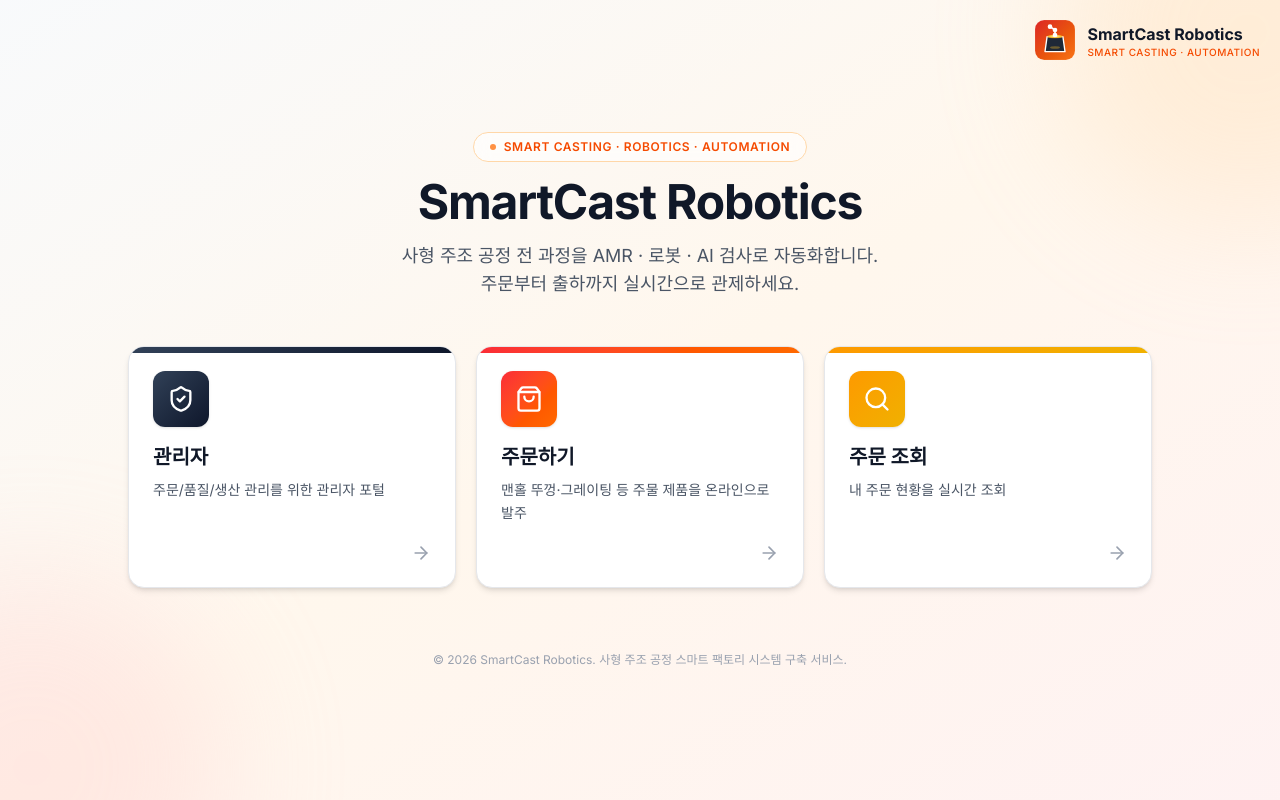
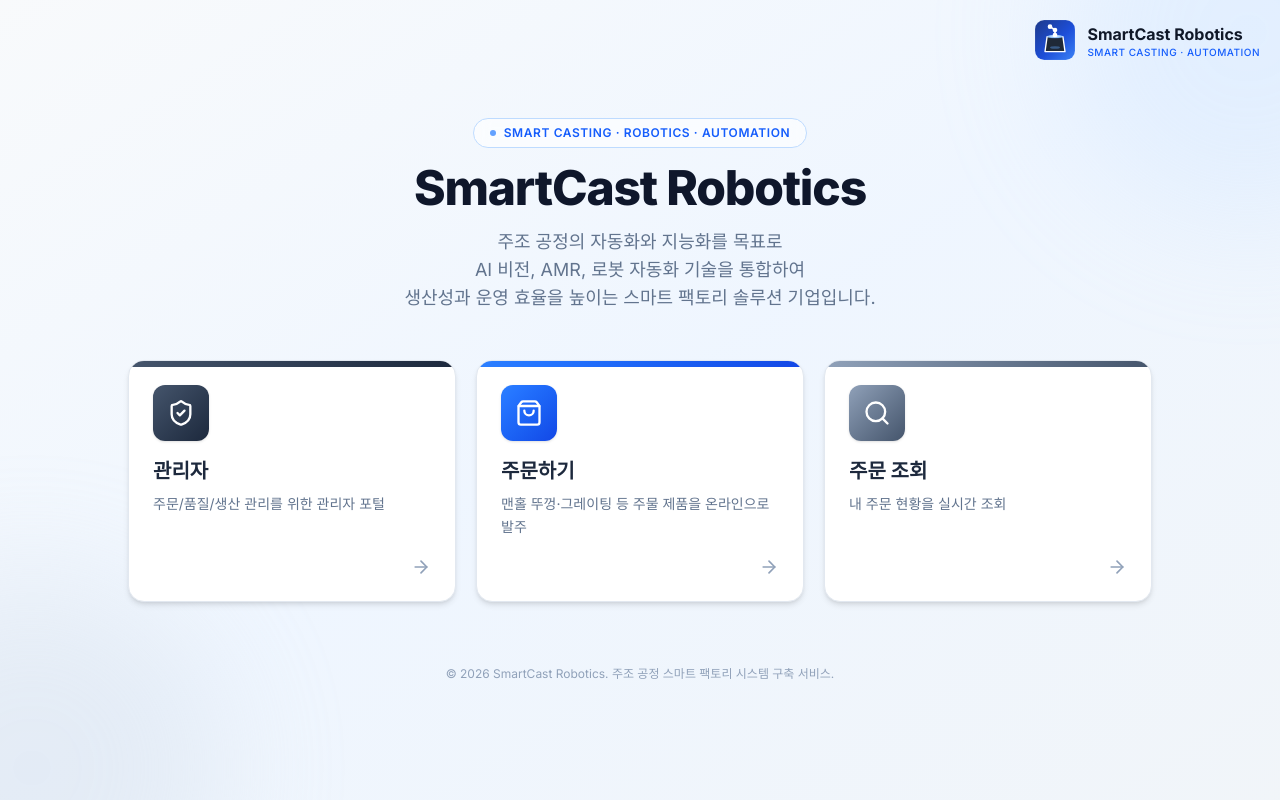
Before and after one commit to addinedu-roscamp-10th/roscamp-repo-2, a Next.js app in the folder ui/web/: page / in a window 1280 px wide. Built offline with nearby package versions, Linux system fonts and the light colour scheme.

Commit message:
web front color and description change

```diff
--- a/ui/web/src/app/layout.tsx
+++ b/ui/web/src/app/layout.tsx
@@ -7,6 +7,7 @@ const inter = Inter({
   subsets: ["latin"],
   variable: "--font-inter",
 });
+
 
 export const metadata: Metadata = {
   title: "주물공장 생산 관제 시스템",
--- a/ui/web/src/app/page.tsx
+++ b/ui/web/src/app/page.tsx
@@ -19,33 +19,33 @@ const entries = [
     label: "관리자",
     desc: "주문/품질/생산 관리를 위한 관리자 포털",
     icon: ShieldCheck,
-    accent: "from-slate-700 to-slate-900",
-    hoverAccent: "group-hover:from-slate-800 group-hover:to-slate-950",
+    accent: "from-slate-600 to-slate-800",
+    hoverAccent: "group-hover:from-slate-700 group-hover:to-slate-900",
   },
   {
     href: "/customer",
     label: "주문하기",
     desc: "맨홀 뚜껑·그레이팅 등 주물 제품을 온라인으로 발주",
     icon: ShoppingBag,
-    accent: "from-red-500 to-orange-500",
-    hoverAccent: "group-hover:from-red-600 group-hover:to-orange-600",
+    accent: "from-blue-500 to-blue-700",
+    hoverAccent: "group-hover:from-blue-600 group-hover:to-blue-800",
   },
   {
     href: "/customer/lookup",
     label: "주문 조회",
     desc: "내 주문 현황을 실시간 조회",
     icon: Search,
-    accent: "from-amber-500 to-yellow-500",
-    hoverAccent: "group-hover:from-amber-600 group-hover:to-yellow-600",
+    accent: "from-slate-400 to-slate-600",
+    hoverAccent: "group-hover:from-slate-500 group-hover:to-slate-700",
   },
 ] as const;
 
 export default function LandingPage() {
   return (
-    <main className="relative min-h-screen overflow-hidden bg-gradient-to-br from-slate-50 via-orange-50 to-red-50">
+    <main className="relative min-h-screen overflow-hidden bg-gradient-to-br from-slate-50 via-blue-50 to-slate-100">
       {/* 배경 장식 */}
-      <div className="pointer-events-none absolute -right-40 -top-40 h-96 w-96 rounded-full bg-orange-200 opacity-30 blur-3xl" />
-      <div className="pointer-events-none absolute -bottom-40 -left-40 h-96 w-96 rounded-full bg-red-200 opacity-30 blur-3xl" />
+      <div className="pointer-events-none absolute -right-40 -top-40 h-96 w-96 rounded-full bg-blue-200 opacity-25 blur-3xl" />
+      <div className="pointer-events-none absolute -bottom-40 -left-40 h-96 w-96 rounded-full bg-slate-300 opacity-30 blur-3xl" />
 
       {/* 우측 상단 공용 브랜드 헤더 */}
       <SmartCastHeader />
@@ -54,17 +54,19 @@ export default function LandingPage() {
       <div className="relative z-10 flex min-h-screen flex-col items-center justify-center px-4 py-20">
         {/* 히어로 */}
         <div className="mb-12 max-w-3xl text-center">
-          <div className="mb-4 inline-flex items-center gap-2 rounded-full border border-orange-200 bg-white/60 px-4 py-1.5 text-xs font-semibold uppercase tracking-wider text-orange-600 backdrop-blur">
-            <span className="h-1.5 w-1.5 animate-pulse rounded-full bg-orange-500" />
+          <div className="mb-4 inline-flex items-center gap-2 rounded-full border border-blue-200 bg-white/60 px-4 py-1.5 text-xs font-semibold uppercase tracking-wider text-blue-600 backdrop-blur">
+            <span className="h-1.5 w-1.5 animate-pulse rounded-full bg-blue-500" />
             Smart Casting · Robotics · Automation
           </div>
-          <h1 className="text-4xl font-bold tracking-tight text-gray-900 sm:text-5xl">
+          <h1 className="text-4xl font-extrabold tracking-tight text-slate-900 sm:text-5xl">
             SmartCast Robotics
           </h1>
-          <p className="mt-4 text-base text-gray-600 sm:text-lg">
-            사형 주조 공정 전 과정을 AMR · 로봇 · AI 검사로 자동화합니다.
+          <p className="mt-4 text-base text-slate-500 sm:text-lg">
+            주조 공정의 자동화와 지능화를 목표로
             <br className="hidden sm:block" />
-            주문부터 출하까지 실시간으로 관제하세요.
+            AI 비전, AMR, 로봇 자동화 기술을 통합하여
+            <br className="hidden sm:block" />
+            생산성과 운영 효율을 높이는 스마트 팩토리 솔루션 기업입니다.
           </p>
         </div>
 
@@ -74,7 +76,7 @@ export default function LandingPage() {
             <Link
               key={href}
               href={href}
-              className="group relative overflow-hidden rounded-2xl border border-gray-200 bg-white p-6 shadow-md transition-all duration-200 hover:-translate-y-1 hover:shadow-xl focus:outline-none focus:ring-2 focus:ring-orange-400"
+              className="group relative overflow-hidden rounded-2xl border border-slate-200 bg-white p-6 shadow-md transition-all duration-200 hover:-translate-y-1 hover:shadow-xl focus:outline-none focus:ring-2 focus:ring-blue-400"
             >
               {/* 상단 컬러바 */}
               <div
@@ -89,25 +91,25 @@ export default function LandingPage() {
               </div>
 
               {/* 텍스트 */}
-              <h2 className="text-xl font-bold text-gray-900">{label}</h2>
-              <p className="mt-2 min-h-[3rem] text-sm leading-relaxed text-gray-600">
+              <h2 className="text-xl font-bold text-slate-800">{label}</h2>
+              <p className="mt-2 min-h-[3rem] text-sm leading-relaxed text-slate-500">
                 {desc}
               </p>
 
               {/* 화살표 */}
-              <div className="mt-4 flex items-center justify-between text-sm font-semibold text-gray-700">
+              <div className="mt-4 flex items-center justify-between text-sm font-semibold text-slate-600">
                 <span className="opacity-0 transition group-hover:opacity-100">
                   바로가기
                 </span>
-                <ArrowRight className="h-5 w-5 translate-x-0 text-gray-400 transition group-hover:translate-x-1 group-hover:text-orange-500" />
+                <ArrowRight className="h-5 w-5 translate-x-0 text-slate-400 transition group-hover:translate-x-1 group-hover:text-blue-500" />
               </div>
             </Link>
           ))}
         </div>
 
         {/* 푸터 */}
-        <div className="mt-16 text-center text-xs text-gray-400">
-          © 2026 SmartCast Robotics. 사형 주조 공정 스마트 팩토리 시스템 구축 서비스.
+        <div className="mt-16 text-center text-xs text-slate-400">
+          © 2026 SmartCast Robotics. 주조 공정 스마트 팩토리 시스템 구축 서비스.
         </div>
       </div>
     </main>
--- a/ui/web/src/components/SmartCastHeader.tsx
+++ b/ui/web/src/components/SmartCastHeader.tsx
@@ -40,7 +40,7 @@ export function SmartCastHeader({
         <span className="text-base font-bold text-gray-900">
           SmartCast Robotics
         </span>
-        <span className="text-[10px] font-medium uppercase tracking-wider text-orange-600">
+        <span className="text-[10px] font-medium uppercase tracking-wider text-blue-600">
           Smart Casting · Automation
         </span>
       </div>
--- a/ui/web/src/components/SmartCastLogo.tsx
+++ b/ui/web/src/components/SmartCastLogo.tsx
@@ -34,14 +34,14 @@ export function SmartCastLogo({
       <title>{title}</title>
       <defs>
         <linearGradient id="scBg" x1="0%" y1="0%" x2="100%" y2="100%">
-          <stop offset="0%" stopColor="#dc2626" />
-          <stop offset="60%" stopColor="#ea580c" />
-          <stop offset="100%" stopColor="#f97316" />
+          <stop offset="0%" stopColor="#1e3a8a" />
+          <stop offset="55%" stopColor="#1d4ed8" />
+          <stop offset="100%" stopColor="#3b82f6" />
         </linearGradient>
         <radialGradient id="scGlow" cx="50%" cy="40%" r="70%">
-          <stop offset="0%" stopColor="#fef3c7" stopOpacity="1" />
-          <stop offset="55%" stopColor="#fbbf24" stopOpacity="0.95" />
-          <stop offset="100%" stopColor="#f97316" stopOpacity="0" />
+          <stop offset="0%" stopColor="#eff6ff" stopOpacity="1" />
+          <stop offset="55%" stopColor="#93c5fd" stopOpacity="0.95" />
+          <stop offset="100%" stopColor="#3b82f6" stopOpacity="0" />
         </radialGradient>
       </defs>
 
@@ -61,7 +61,7 @@ export function SmartCastLogo({
       <ellipse cx="24" cy="20" rx="9.5" ry="2.2" fill="url(#scGlow)" />
 
       {/* 용광로 하단 발광 (흐릿한 내부 빛) */}
-      <ellipse cx="24" cy="33" rx="6" ry="1.5" fill="#fbbf24" opacity="0.35" />
+      <ellipse cx="24" cy="33" rx="6" ry="1.5" fill="#60a5fa" opacity="0.4" />
 
       {/* 로봇 암 세그먼트 (상단, 3 관절) */}
       <g
```
